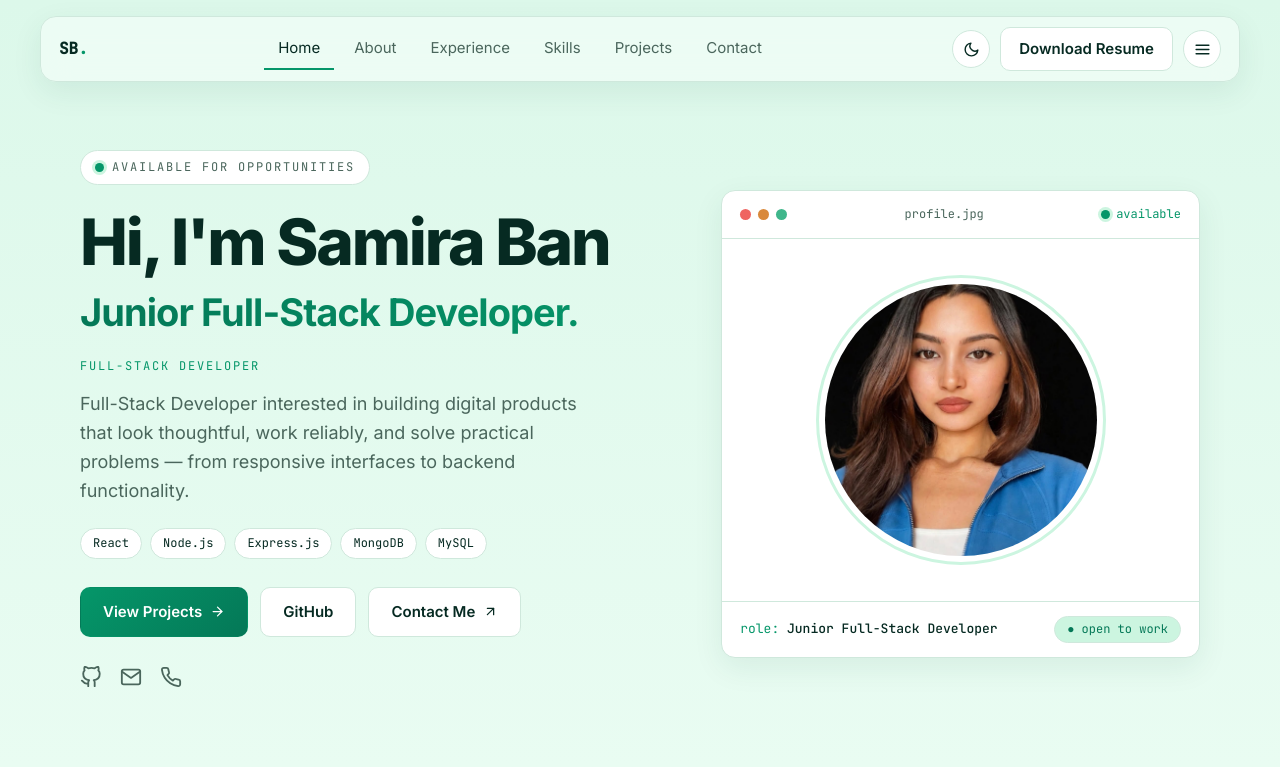
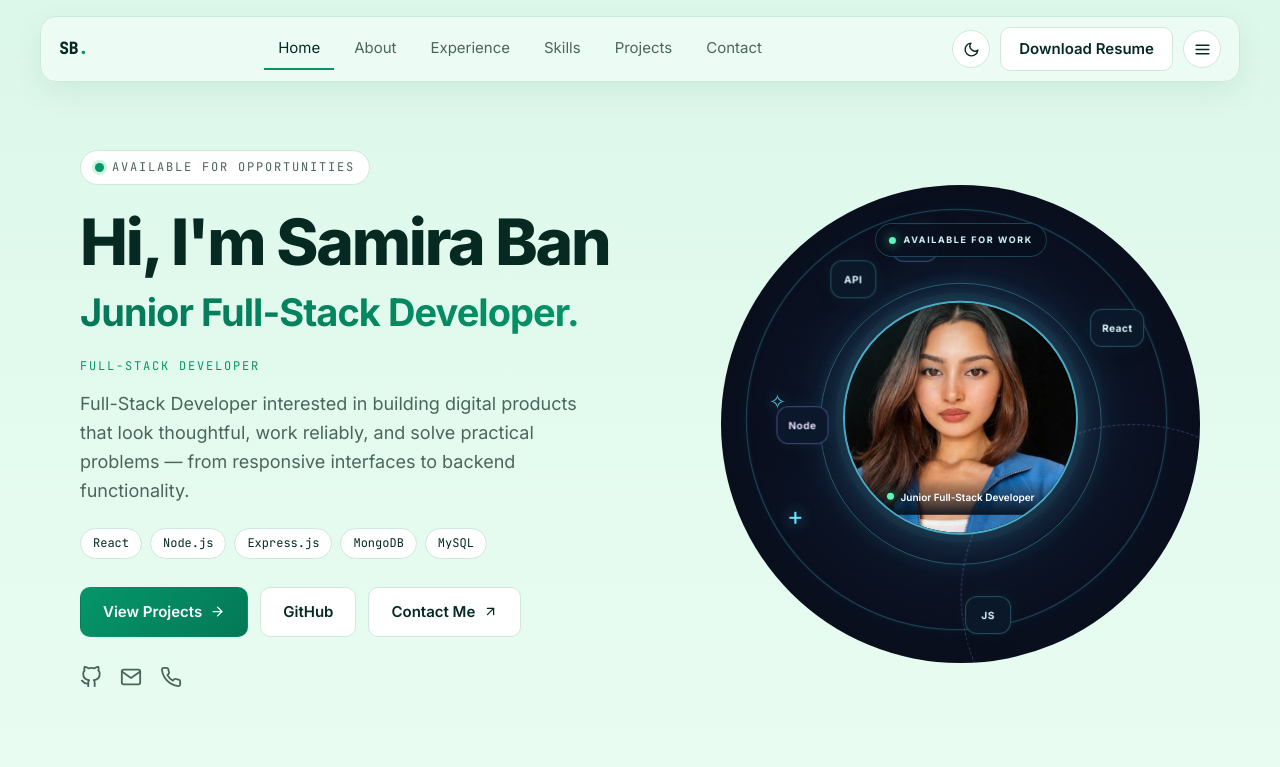
Before and after one commit to Samiraban/portfolio, a React (Vite) app: page / in a window 1280 px wide. Shown: the top 767 px of the page. Built offline with nearby package versions, Linux system fonts and the light colour scheme; no server answers.

Commit message:
Update website files and improvements

```diff
--- a/src/components/Hero.jsx
+++ b/src/components/Hero.jsx
@@ -1,4 +1,13 @@
-import { FiArrowRight, FiArrowUpRight, FiGithub, FiLinkedin, FiMail, FiPhone } from "react-icons/fi";
+
+import {
+  FiArrowRight,
+  FiArrowUpRight,
+  FiGithub,
+  FiLinkedin,
+  FiMail,
+  FiPhone,
+} from "react-icons/fi";
+
 import { profile } from "../data/portfolio";
 import Reveal from "./Reveal";
 
@@ -6,9 +15,11 @@ export default function Hero() {
   return (
     <section id="home" className="hero">
       <div className="container hero-grid">
+        {/* LEFT SIDE — KEEP EXISTING CONTENT */}
         <Reveal>
           <span className="badge">
-            <i className="pulse" /> AVAILABLE FOR OPPORTUNITIES
+            <i className="pulse" />
+            AVAILABLE FOR OPPORTUNITIES
           </span>
 
           <h1 className="hero-title">
@@ -18,49 +29,120 @@ export default function Hero() {
             </span>
           </h1>
 
-          <p className="mono-label">{profile.subRole.toUpperCase()}</p>
+          <p className="mono-label">
+            {profile.subRole.toUpperCase()}
+          </p>
+
           <p className="lead">{profile.intro}</p>
 
           <div className="tags">
-            {profile.heroTags.map((t) => (
-              <span key={t} className="tag">{t}</span>
+            {profile.heroTags.map((tag) => (
+              <span key={tag} className="tag">
+                {tag}
+              </span>
             ))}
           </div>
 
           <div className="btn-row">
-            <a href="#projects" className="btn btn-primary">View Projects <FiArrowRight /></a>
-            <a href={profile.github} target="_blank" rel="noreferrer" className="btn btn-outline">GitHub</a>
-            <a href="#contact" className="btn btn-outline">Contact Me <FiArrowUpRight /></a>
+            <a href="#projects" className="btn btn-primary">
+              View Projects <FiArrowRight />
+            </a>
+
+            <a
+              href={profile.github}
+              target="_blank"
+              rel="noreferrer"
+              className="btn btn-outline"
+            >
+              GitHub
+            </a>
+
+            <a href="#contact" className="btn btn-outline">
+              Contact Me <FiArrowUpRight />
+            </a>
           </div>
 
           <div className="socials">
-            <a href={profile.github} target="_blank" rel="noreferrer" aria-label="GitHub"><FiGithub /></a>
+            <a
+              href={profile.github}
+              target="_blank"
+              rel="noreferrer"
+              aria-label="GitHub"
+            >
+              <FiGithub />
+            </a>
+
             {profile.linkedin && (
-              <a href={profile.linkedin} target="_blank" rel="noreferrer" aria-label="LinkedIn"><FiLinkedin /></a>
+              <a
+                href={profile.linkedin}
+                target="_blank"
+                rel="noreferrer"
+                aria-label="LinkedIn"
+              >
+                <FiLinkedin />
+              </a>
             )}
-            <a href={`mailto:${profile.email}`} aria-label="Email"><FiMail /></a>
+
+            <a href={`mailto:${profile.email}`} aria-label="Email">
+              <FiMail />
+            </a>
+
             {profile.phone && (
-              <a href={`tel:${profile.phone.replace(/\s/g, "")}`} aria-label="Phone"><FiPhone /></a>
+              <a
+                href={`tel:${profile.phone.replace(/\s/g, "")}`}
+                aria-label="Phone"
+              >
+                <FiPhone />
+              </a>
             )}
           </div>
         </Reveal>
 
+        {/* RIGHT SIDE — ANIMATED PROFILE PHOTO */}
         <Reveal delay={0.15}>
-          <div className="window">
-            <div className="window-bar">
-              <span className="dots"><i /><i /><i /></span>
-              <span className="file">profile.jpg</span>
-              <span className="avail"><i className="mini-dot" /> available</span>
+          <div className="orbit-profile">
+            <div className="orbit-status">
+              <span className="orbit-status-dot" />
+              AVAILABLE FOR WORK
             </div>
-            <div className="window-body">
-              <div className="avatar-ring">
-                <img src={profile.photo} alt={profile.name} />
+
+            {/* Decorative orbit rings */}
+            <div className="orbit-ring orbit-ring-outer" />
+            <div className="orbit-ring orbit-ring-middle" />
+            <div className="orbit-ring orbit-ring-inner" />
+
+            {/* Rotating technology labels */}
+            <div className="orbit-track orbit-track-outer">
+              <span className="orbit-node node-react">React</span>
+              <span className="orbit-node node-js">JS</span>
+              <span className="orbit-node node-api">API</span>
+            </div>
+
+            <div className="orbit-track orbit-track-inner">
+              <span className="orbit-node node-node">Node</span>
+              <span className="orbit-node node-db">DB</span>
+            </div>
+
+            {/* Your original profile photo */}
+            <div className="orbit-avatar">
+              <div className="orbit-avatar-glow" />
+
+              <img
+                src={profile.photo}
+                alt={profile.name}
+                className="orbit-photo"
+              />
+
+              <div className="orbit-avatar-caption">
+                <span className="caption-dot" />
+                <span>{profile.role}</span>
               </div>
             </div>
-            <div className="window-foot">
-              <span>role: <b>{profile.role}</b></span>
-              <span className="pill">● open to work</span>
-            </div>
+
+            {/* Floating decorative accents */}
+            <span className="orbit-spark spark-one">✦</span>
+            <span className="orbit-spark spark-two">+</span>
+            <span className="orbit-spark spark-three">✧</span>
           </div>
         </Reveal>
       </div>
--- a/src/styles.css
+++ b/src/styles.css
@@ -1347,3 +1347,369 @@ h4 {
     bottom: 20px;
   }
 }
+
+/* ==========================================
+   ANIMATED PROFILE PHOTO — HERO ONLY
+   ========================================== */
+
+.orbit-profile {
+  --orbit-accent: #65e7ff;
+  --orbit-purple: #9b8cff;
+
+  position: relative;
+  isolation: isolate;
+  width: 100%;
+  max-width: 510px;
+  aspect-ratio: 1 / 1;
+  margin-inline: auto;
+  display: grid;
+  place-items: center;
+  overflow: hidden;
+  border-radius: 50%;
+  background:
+    radial-gradient(
+      circle at 50% 48%,
+      rgba(49, 87, 145, 0.24),
+      transparent 48%
+    ),
+    radial-gradient(
+      circle at center,
+      #111d35 0%,
+      #0a1020 58%,
+      #070b14 100%
+    );
+}
+
+/* Availability label */
+
+.orbit-status {
+  position: absolute;
+  top: 8%;
+  left: 50%;
+  z-index: 8;
+  display: flex;
+  align-items: center;
+  gap: 8px;
+  transform: translateX(-50%);
+  padding: 9px 13px;
+  border: 1px solid rgba(101, 231, 255, 0.24);
+  border-radius: 50px;
+  background: rgba(8, 15, 29, 0.82);
+  color: #d8f8ff;
+  font-size: 9px;
+  font-weight: 700;
+  letter-spacing: 1.6px;
+  white-space: nowrap;
+  backdrop-filter: blur(12px);
+}
+
+.orbit-status-dot,
+.caption-dot {
+  width: 7px;
+  height: 7px;
+  flex: 0 0 7px;
+  border-radius: 50%;
+  background: #60f5bb;
+  box-shadow: 0 0 12px rgba(96, 245, 187, 0.85);
+}
+
+/* Orbital rings */
+
+.orbit-ring {
+  position: absolute;
+  top: 50%;
+  left: 50%;
+  z-index: 1;
+  border: 1px solid rgba(101, 231, 255, 0.15);
+  border-radius: 50%;
+  transform: translate(-50%, -50%);
+  pointer-events: none;
+}
+
+.orbit-ring-outer {
+  width: 86%;
+  height: 86%;
+  border-color: rgba(101, 231, 255, 0.3);
+  box-shadow:
+    0 0 24px rgba(101, 231, 255, 0.045),
+    inset 0 0 24px rgba(101, 231, 255, 0.025);
+  animation: orbit-ring-breathe 5s ease-in-out infinite;
+}
+
+.orbit-ring-middle {
+  width: 72%;
+  height: 72%;
+  border-style: dashed;
+  border-color: rgba(155, 140, 255, 0.36);
+  animation: orbit-ring-rotate 32s linear infinite;
+}
+
+.orbit-ring-inner {
+  width: 59%;
+  height: 59%;
+  border-color: rgba(101, 231, 255, 0.3);
+  box-shadow: 0 0 18px rgba(101, 231, 255, 0.08);
+}
+
+/* Orbiting labels */
+
+.orbit-track {
+  position: absolute;
+  inset: 0;
+  z-index: 5;
+  pointer-events: none;
+}
+
+.orbit-track-outer {
+  animation: orbit-ring-rotate 24s linear infinite;
+}
+
+.orbit-track-inner {
+  animation: orbit-ring-rotate-reverse 18s linear infinite;
+}
+
+.orbit-node {
+  position: absolute;
+  display: grid;
+  min-width: 46px;
+  min-height: 38px;
+  place-items: center;
+  padding: 8px 11px;
+  border: 1px solid rgba(101, 231, 255, 0.28);
+  border-radius: 12px;
+  background: rgba(12, 24, 43, 0.96);
+  color: #dffaff;
+  font-size: 10px;
+  font-weight: 700;
+  letter-spacing: 0.5px;
+  box-shadow:
+    0 8px 28px rgba(0, 0, 0, 0.25),
+    0 0 18px rgba(101, 231, 255, 0.08);
+  backdrop-filter: blur(10px);
+}
+
+/* Keep each label upright as its orbit rotates */
+
+.orbit-track-outer .orbit-node {
+  animation: orbit-ring-rotate-reverse 24s linear infinite;
+}
+
+.orbit-track-inner .orbit-node {
+  animation: orbit-ring-rotate 18s linear infinite;
+}
+
+.node-react {
+  top: 19%;
+  left: 17%;
+}
+
+.node-js {
+  top: 31%;
+  right: 8%;
+}
+
+.node-api {
+  bottom: 17%;
+  left: 21%;
+}
+
+.node-node {
+  top: 24%;
+  right: 20%;
+  border-color: rgba(155, 140, 255, 0.42);
+  color: #e2dcff;
+}
+
+.node-db {
+  right: 13%;
+  bottom: 24%;
+  border-color: rgba(155, 140, 255, 0.42);
+  color: #e2dcff;
+}
+
+/* Profile photo */
+
+.orbit-avatar {
+  position: relative;
+  z-index: 3;
+  width: 49%;
+  height: 49%;
+  overflow: hidden;
+  border: 2px solid rgba(101, 231, 255, 0.7);
+  border-radius: 50%;
+  background: #111d35;
+  box-shadow:
+    0 0 0 8px rgba(101, 231, 255, 0.035),
+    0 0 35px rgba(101, 231, 255, 0.17),
+    0 0 85px rgba(101, 231, 255, 0.09);
+  animation: orbit-avatar-float 5s ease-in-out infinite;
+}
+
+.orbit-avatar-glow {
+  position: absolute;
+  inset: 0;
+  z-index: 2;
+  border-radius: inherit;
+  background: linear-gradient(
+    150deg,
+    rgba(101, 231, 255, 0.12),
+    transparent 42%,
+    transparent 72%,
+    rgba(155, 140, 255, 0.13)
+  );
+  pointer-events: none;
+}
+
+.orbit-photo {
+  display: block;
+  width: 100%;
+  height: 100%;
+  object-fit: cover;
+  object-position: center 35%;
+  border-radius: inherit;
+}
+
+/* Photo caption */
+
+.orbit-avatar-caption {
+  position: absolute;
+  right: 0;
+  bottom: 8%;
+  left: 0;
+  z-index: 4;
+  display: flex;
+  align-items: center;
+  justify-content: center;
+  gap: 7px;
+  padding: 10px 5px;
+  background: linear-gradient(
+    transparent,
+    rgba(5, 10, 20, 0.9)
+  );
+  color: #fff;
+  font-size: clamp(7px, 1.2vw, 10px);
+  font-weight: 600;
+  text-align: center;
+}
+
+/* Decorative sparks */
+
+.orbit-spark {
+  position: absolute;
+  z-index: 4;
+  color: var(--orbit-accent);
+  text-shadow: 0 0 15px rgba(101, 231, 255, 0.8);
+  animation: orbit-spark-pulse 2.5s ease-in-out infinite;
+  pointer-events: none;
+}
+
+.spark-one {
+  top: 27%;
+  right: 18%;
+  font-size: 23px;
+}
+
+.spark-two {
+  bottom: 27%;
+  left: 14%;
+  font-size: 22px;
+  animation-delay: 0.7s;
+}
+
+.spark-three {
+  top: 42%;
+  left: 10%;
+  font-size: 20px;
+  animation-delay: 1.2s;
+}
+
+/* Motion */
+
+@keyframes orbit-ring-rotate {
+  from {
+    transform: rotate(0deg);
+  }
+  to {
+    transform: rotate(360deg);
+  }
+}
+
+@keyframes orbit-ring-rotate-reverse {
+  from {
+    transform: rotate(360deg);
+  }
+  to {
+    transform: rotate(0deg);
+  }
+}
+
+@keyframes orbit-ring-breathe {
+  0%,
+  100% {
+    opacity: 0.65;
+    scale: 1;
+  }
+  50% {
+    opacity: 1;
+    scale: 1.025;
+  }
+}
+
+@keyframes orbit-avatar-float {
+  0%,
+  100% {
+    transform: translateY(0);
+  }
+  50% {
+    transform: translateY(-7px);
+  }
+}
+
+@keyframes orbit-spark-pulse {
+  0%,
+  100% {
+    opacity: 0.45;
+    scale: 0.85;
+  }
+  50% {
+    opacity: 1;
+    scale: 1.15;
+  }
+}
+
+/* Responsive adjustments */
+
+@media (max-width: 900px) {
+  .orbit-profile {
+    max-width: 440px;
+  }
+}
+
+@media (max-width: 600px) {
+  .orbit-profile {
+    max-width: 370px;
+  }
+
+  .orbit-status {
+    top: 7%;
+    font-size: 8px;
+    letter-spacing: 1.1px;
+  }
+
+  .orbit-node {
+    min-width: 38px;
+    min-height: 32px;
+    padding: 6px 8px;
+    font-size: 9px;
+  }
+}
+
+@media (prefers-reduced-motion: reduce) {
+  .orbit-profile *,
+  .orbit-profile *::before,
+  .orbit-profile *::after {
+    animation-duration: 0.01ms !important;
+    animation-iteration-count: 1 !important;
+    scroll-behavior: auto !important;
+  }
+}
```
Lines whose indentation alone changed are shown as unchanged.
